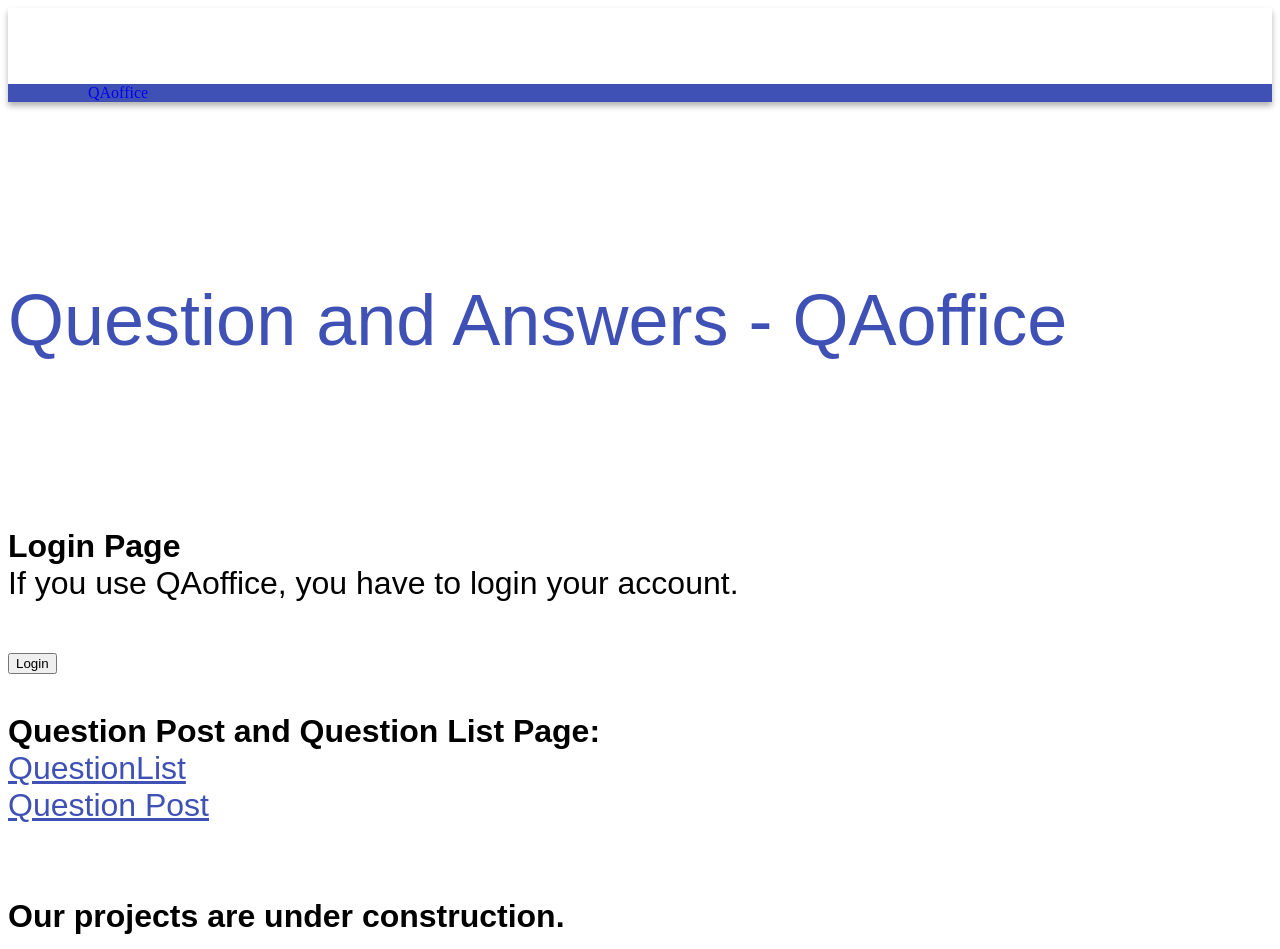
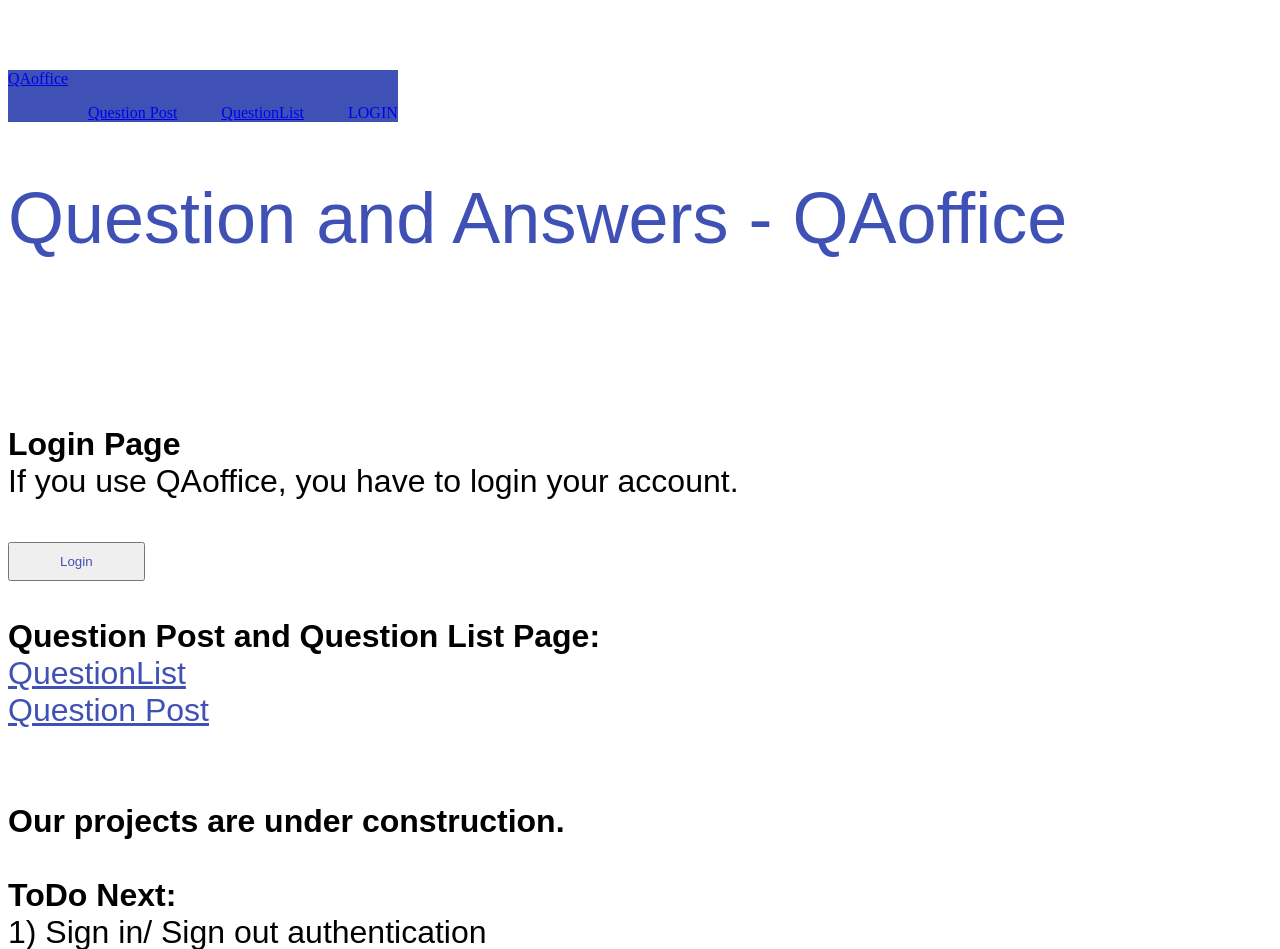
Before and after one commit to webdbhosei/QAoffice, a Django app: page / in a window 1280 px wide. Shown: the top 949 px of the page. Run offline with Django 3.2, Linux system fonts and the light colour scheme; some libraries are stand-ins or nearby versions.

Commit message:
cssを追加

```diff
--- a/templates/base.html
+++ b/templates/base.html
@@ -8,7 +8,9 @@
         <meta http-equiv="X-UA-Compatible" content="IE=edge">
         <meta name="viewport" content="width=device-width, initial-scale=1">
 
-        {#---BootStrap by koizumi---#}
+        {#--- Material Design for Bootstrap fonts and icons by koizumi---#}
+        <link rel="stylesheet" href="https://fonts.googleapis.com/css?family=Roboto:300,400,500,700|Material+Icons">
+        {#---Material Design for Bootstrap CSS by koizumi---#}
         <link rel="stylesheet" href="https://unpkg.com/bootstrap-material-design@4.1.1/dist/css/bootstrap-material-design.min.css" integrity="sha384-wXznGJNEXNG1NFsbm0ugrLFMQPWswR3lds2VeinahP8N0zJw9VWSopbjv2x7WCvX" crossorigin="anonymous">
 
         <title>{% block title %}{% endblock %}</title>
@@ -20,10 +22,8 @@
                 font-size: 32px;
                 margin:70px auto;
                 font-family: Arial, Helvetica, sans-serif;
-
-                /*text-align:center;*/
             }
-            .container h2{
+            .container .topPageTitle{
                 font-size: 72px;
                 margin-bottom: 130px;
                 font-weight: normal;
@@ -42,20 +42,64 @@
             }
             .header{
                 color:white;
-                padding-top: 60px;
-                box-shadow: 0 4px 6px 0 rgba(0, 0, 0, .3);
-            }
-            .header .h2 {
-                padding: 10px;
-                padding-left: 40px;
+                /*padding-top: 60px;
+                box-shadow: 0 4px 6px 0 rgba(0, 0, 0, .3); */
+                position:fixed;
+                text-decoration: none;
             }
 
             .header .icon{
+            }
+
+            .header .icon:hover{
+                color:rgb(20, 28, 73) ;
                 text-decoration: none;
+            }
+
+            .header .list {
+                margin-top: 5px;
+                margin-left: 40px;
+            }
+
+            .header .list:hover{
+                color:rgb(20, 28, 73) ;
+                text-decoration: none;
+            }
+
+            .header .login{
+                margin-top: 5px;
+                margin-left: 40px;
+                text-decoration: none;
+            }
+            .header .login:hover{
+                color:rgb(20, 28, 73) ;
+                text-decoration: none;
+            }
+
+            .header .menu-icon{
+                display:inline-block;
+                position: relative;
+                left:-1%;
+                color:white;
+            }
+            .header .menu-icon:hover{
+                color:rgb(20, 28, 73) ;
             }
             /*primary-color変更*/
             .bg-primary {
                 background-color:#3F51B5 !important;
+            }
+            .bg-primary:hover{
+                background-color:#3F51B5 !important;
+            }
+
+            /*loginボダンのcolorを変更*/
+            .container button {
+                color:#3F51B5 !important;
+            }
+            /*loginボタンのsizeを変更*/
+            .container .btn-login{
+                padding:10px 50px;
             }
             /*a.bg-primary:hover, a.bg-primary:focus,
             button.bg-primary:hover,
@@ -74,11 +118,15 @@
     <body>
         <!--This page should be arranged by Koizumi-san.<br />-->
         {#---nav bar---#}
-
         <div class="header">
-            <ul class="nav nav-tabs bg-primary fixed-top shadow">
+            <nav class="navbar  bg-primary fixed-top shadow ">
                     <a class="h2 icon" href="{% url 'index' %}" >QAoffice</a>
-            </ul>
+                    <ul class="nav nav-tabs">
+                        <a class="h5 list" href="{% url 'ky_0141_2' %}" class="TopPageLink">Question Post</a>
+                        <a class="h5 list" href="#" >QuestionList</a>
+                        <a class="h5 login" href="#" >LOGIN</a>
+                    </ul>
+            </nav>
         </div>
         <div class="container">
             {% block content %}{% endblock %}
@@ -92,6 +140,7 @@
             <script src="https://code.jquery.com/jquery-3.2.1.slim.min.js" integrity="sha384-KJ3o2DKtIkvYIK3UENzmM7KCkRr/rE9/Qpg6aAZGJwFDMVNA/GpGFF93hXpG5KkN" crossorigin="anonymous"></script>
             <script src="https://unpkg.com/popper.js@1.12.6/dist/umd/popper.js" integrity="sha384-fA23ZRQ3G/J53mElWqVJEGJzU0sTs+SvzG8fXVWP+kJQ1lwFAOkcUOysnlKJC33U" crossorigin="anonymous"></script>
             <script src="https://unpkg.com/bootstrap-material-design@4.1.1/dist/js/bootstrap-material-design.js" integrity="sha384-CauSuKpEqAFajSpkdjv3z9t8E7RlpJ1UP0lKM/+NdtSarroVKu069AlsRPKkFBz9" crossorigin="anonymous"></script>
+            <script>$(document).ready(function() { $('body').bootstrapMaterialDesign(); });</script>
         {% endblock %}
     </body>
 </html>
```
